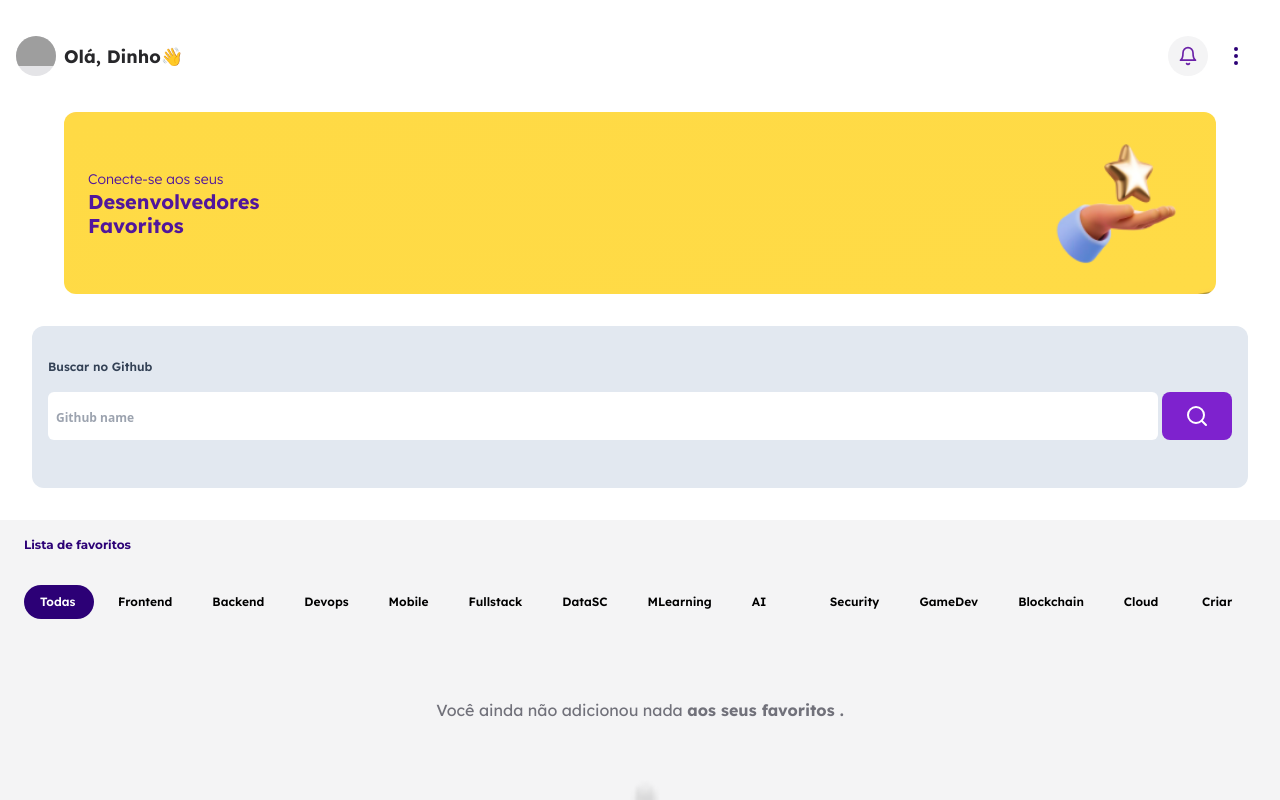
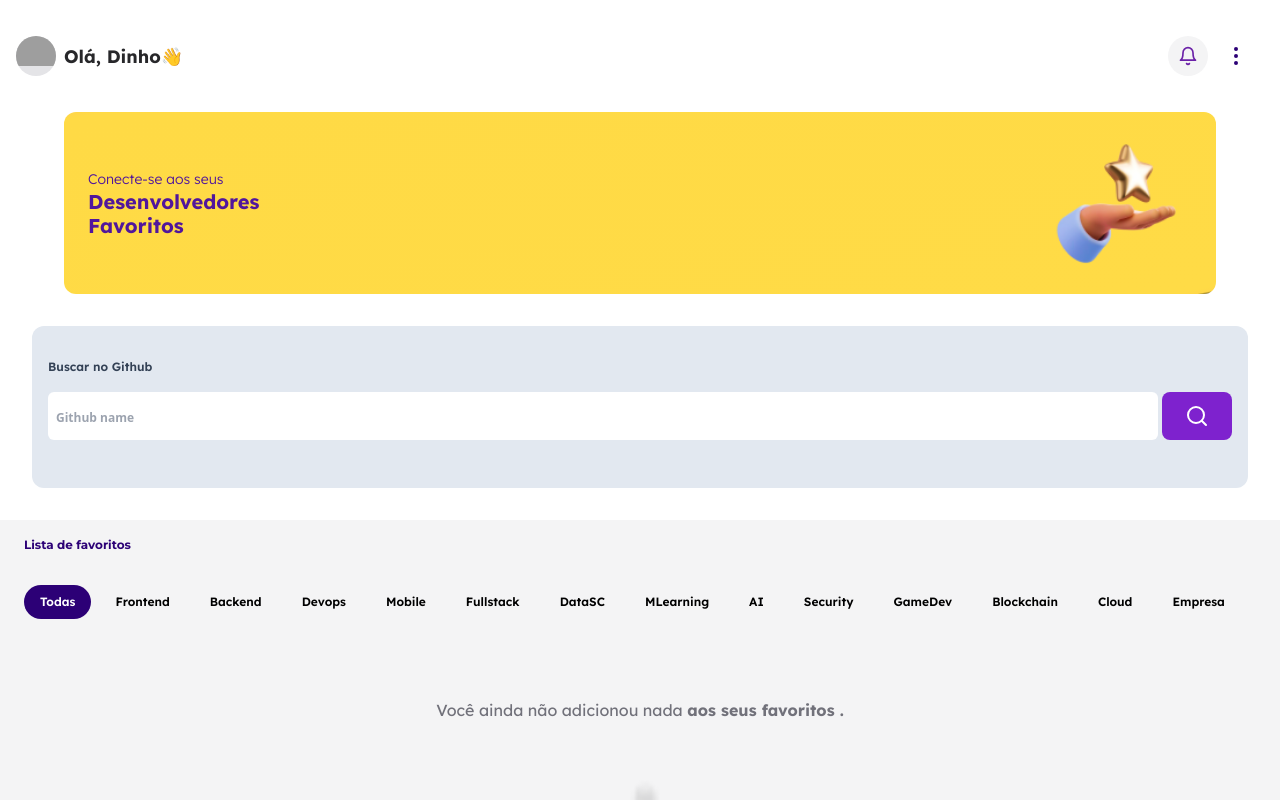
Before and after one commit to dinhoSilwa/StarHub-connect, a React (Vite) app: page / in a window 1280 px wide. Shown: the top 800 px of the page. Built offline with nearby package versions, Linux system fonts and the light colour scheme; grey boxes are pictures that could not be loaded.

Commit message:
FIX : responsive

```diff
--- a/src/components/loadinguser.tsx
+++ b/src/components/loadinguser.tsx
@@ -4,7 +4,8 @@ import loadingHands from '../assets/banner/loadinghands.png'
 
 export const LoadingUser = () =>{
     return(
-        <section className='flex items-center bg-white px-2 py-8 rounded-md ml-auto mr-auto justify-center gap-4 shadow-lg'>
+
+<>
 <button
       type="button"
       className=" h-8 text-purple-dark bg-purple-dark-white font-semibold px-2 rounded-md flex items-center gap-1 text-[8px]"
@@ -13,6 +14,8 @@ export const LoadingUser = () =>{
       <EraserIcon size={12} />
       <span className="small:text-[12px]">Limpar busca</span>
     </button>
+        <section className='flex items-center bg-white px-2 py-8 rounded-md ml-auto mr-auto justify-center gap-4 shadow-lg w-full'>
+
          <article className='flex flex-col items-start'>
          <h3 className='font-LexendFont leading-4 text-zinc-800 text-[10px] animate-bounce'>
             Procurando usuário no .....
@@ -26,5 +29,6 @@ export const LoadingUser = () =>{
          </figure>
 
         </section>
+</>
     )
 }
--- a/src/model/allfavorites.ts
+++ b/src/model/allfavorites.ts
@@ -17,5 +17,6 @@ export const stacksList: stacksListType[] = [
   { stackname: "GameDev" },
   { stackname: "Blockchain" },
   { stackname: "Cloud" },
+  {stackname : "Empresa"},
   {stackname : "Criar"}
 ];
```
Lines whose indentation alone changed are shown as unchanged.
